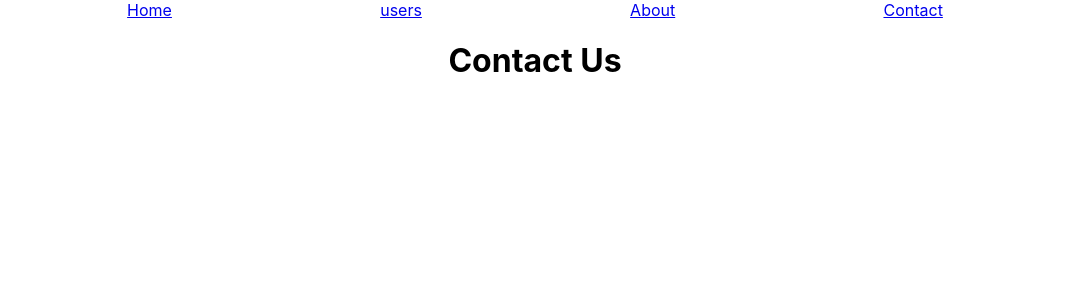
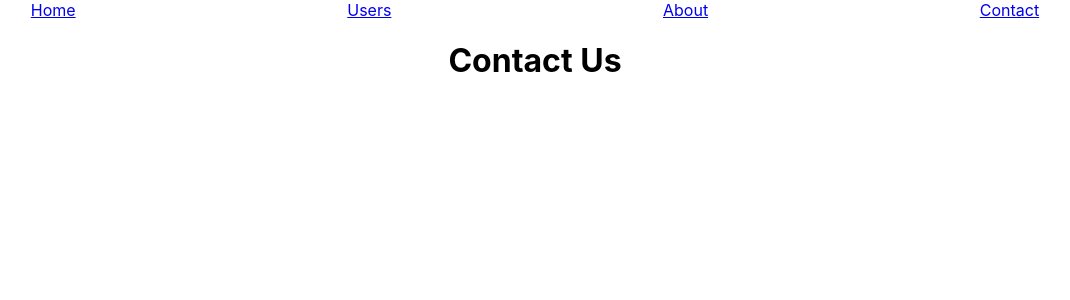
Before and after one commit to ankitsng0007/AnkitRepo, a React (Create React App) app in the folder RCT-101/Day-12/ClassWork/navbar-routing/: page /contact in a window 1280 px wide. Shown: the top 300 px of the page, without its empty margins (105-1175 px from the left). Built offline with nearby package versions, Linux system fonts and the light colour scheme.

Commit message:
file added

```diff
--- a/RCT-101/Day-12/ClassWork/navbar-routing/src/Component/Navbar.jsx
+++ b/RCT-101/Day-12/ClassWork/navbar-routing/src/Component/Navbar.jsx
@@ -1,17 +1,19 @@
 import React from "react";
-import {Link} from "react-router-dom";
+import {NavLink} from "react-router-dom";
+
+const links=[{path:"/",title:"Home"},
+             {path:"/users",title:"Users"},
+             {path:"/about",title:"About"},
+             {path:"/contact",title:"Contact"}];
 export const Navbar = ()=>{
 return(
     <div style={{
         display:"flex",
         justifyContent:"space-around",
-        width:"80%",
-        margin:"auto"
     }}>
-        <Link to="/">Home</Link>
-        <Link to="/users">users</Link>
-        <Link to="/about">About</Link>
-        <Link to="/contact">Contact</Link>
+        {links.map((el)=>(
+            <NavLink key={el.path} to={el.path}>{el.title}</NavLink>
+        ))}
     </div>
 )
 }
```
